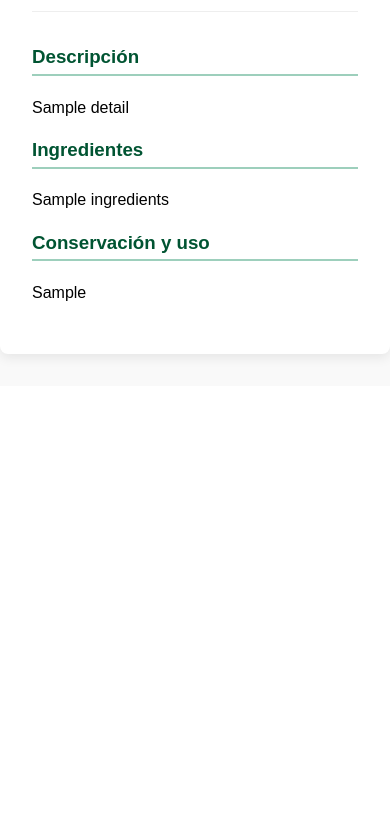
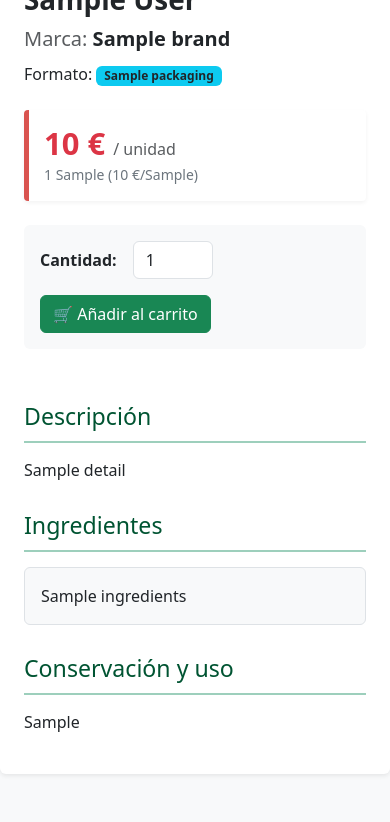
Before and after one commit to iflorido/FastAPI-Mercadona, a FastAPI app: template templates/producto.html in a window 390 px wide. Shown: the part 522-1344 px from the top of the page. Before the commit the page ends 882 px from the top, so only its background shows below. Run offline with FastAPI, Linux system fonts and the light colour scheme; the template is opened without the code that fills it: most values are stand-ins (such as "Sample title", 1, 10 or a date in 2020).

Commit message:
Modificamos el producto.html para ver si se actualiza en el VPS

```diff
--- a/templates/producto.html
+++ b/templates/producto.html
@@ -2,65 +2,111 @@
 <html lang="es">
 <head>
     <meta charset="UTF-8">
+    <meta name="viewport" content="width=device-width, initial-scale=1.0">
     <title>{{ product.display_name }}</title>
+    <link href="https://cdn.jsdelivr.net/npm/bootstrap@5.3.2/dist/css/bootstrap.min.css" rel="stylesheet">
     <style>
-        body { font-family: sans-serif; margin: 0; background-color: #f9f9f9; }
-        .container { max-width: 1000px; margin: 2em auto; background: white; padding: 2em; border-radius: 8px; box-shadow: 0 4px 12px rgba(0,0,0,0.08); }
-        .product-header { display: grid; grid-template-columns: 1fr 1fr; gap: 2em; align-items: start; }
-        .product-image img { width: 100%; border-radius: 8px; border: 1px solid #eee; }
-        .product-info h1 { margin-top: 0; color: #333; }
-        .product-info .brand { font-size: 1.2em; color: #666; margin-bottom: 1em; }
-        .price-box { background: #fdf2f2; border: 1px solid #f9d6d6; padding: 1em; border-radius: 8px; margin: 1em 0; }
-        .price-box .unit-price { font-size: 2em; font-weight: bold; color: #d9534f; }
-        .price-box .ref-price { color: #555; }
-        .product-details { margin-top: 2em; border-top: 1px solid #eee; padding-top: 1em; }
-        .product-details h3 { color: #005432; border-bottom: 2px solid #9dcfbc; padding-bottom: 0.3em; }
-        .product-details p { white-space: pre-wrap; line-height: 1.6; }
-        a.back-link { display: inline-block; margin-bottom: 1em; color: #007BFF; text-decoration: none; }
-        a.back-link:hover { text-decoration: underline; }
+        body { background-color: #f8f9fa; }
+        .product-img {
+            max-width: 100%;
+            border-radius: 8px;
+            box-shadow: 0 4px 6px rgba(0,0,0,0.1);
+        }
+        .price-container {
+            background-color: #fff;
+            border-left: 5px solid #d9534f; /* Color rojo tipo oferta */
+            padding: 15px;
+            border-radius: 4px;
+            box-shadow: 0 2px 4px rgba(0,0,0,0.05);
+        }
+        .section-title {
+            color: #005432; /* Verde oscuro tipo Mercadona */
+            border-bottom: 2px solid #9dcfbc;
+            padding-bottom: 10px;
+            margin-top: 30px;
+            margin-bottom: 15px;
+        }
     </style>
 </head>
 <body>
-     {% include 'buscar.html' %}
-    <div class="container">
-        <a href="javascript:history.back()" class="back-link">&larr; Volver</a>
-        <a href="/" class="back-link">🏠 Inicio</a>
-        <div class="product-header">
-            <div class="product-image">
+
+    <div class="container mt-3">
+        {% include 'buscar.html' %}
+    </div>
+
+    <div class="container my-5 bg-white p-4 rounded shadow-sm">
+        <div class="d-flex justify-content-between mb-4">
+            <a href="javascript:history.back()" class="btn btn-outline-secondary btn-sm">&larr; Volver</a>
+            <a href="/" class="btn btn-outline-primary btn-sm">🏠 Inicio</a>
+        </div>
+
+        <div class="row">
+            <div class="col-md-5 text-center mb-4 mb-md-0">
                 {% if product.photos %}
-                <img src="{{ product.photos[0].regular }}" alt="Imagen de {{ product.display_name }}">
+                <img src="{{ product.photos[0].regular }}" alt="Imagen de {{ product.display_name }}" class="product-img img-fluid">
+                {% else %}
+                <div class="alert alert-secondary">Sin imagen disponible</div>
                 {% endif %}
             </div>
 
-            <div class="product-info">
-                <h1>{{ product.display_name }}</h1>
-                <p class="brand">Marca: <strong>{{ product.brand }}</strong></p>
-                <p>Formato: {{ product.packaging }}</p>
+            <div class="col-md-7">
+                <h1 class="display-6 fw-bold text-dark">{{ product.display_name }}</h1>
 
-                <div class="price-box">
-                    <span class="unit-price">{{ product.price_instructions.unit_price }} €</span>
-                    <span class="ref-price">
-                        / {{ product.price_instructions.unit_size }} {{ product.price_instructions.size_format }}
+                <p class="text-muted fs-5 mb-2">Marca: <span class="fw-bold text-dark">{{ product.brand }}</span></p>
+                <p class="mb-4">Formato: <span class="badge bg-info text-dark">{{ product.packaging }}</span></p>
+
+                <div class="price-container mb-4">
+                    <div class="d-flex align-items-baseline">
+                        <span class="display-5 fw-bold text-danger me-2">{{ product.price_instructions.unit_price }} €</span>
+                        <span class="text-muted">/ unidad</span>
+                    </div>
+                    <small class="text-secondary">
+                        {{ product.price_instructions.unit_size }} {{ product.price_instructions.size_format }}
                         ({{ product.price_instructions.reference_price }} €/{{ product.price_instructions.reference_format }})
-                    </span>
+                    </small>
                 </div>
+
+                <div class="card bg-light border-0">
+                    <div class="card-body">
+                        <form onsubmit="event.preventDefault(); alert('Funcionalidad de carrito próximamente');" class="row g-3 align-items-center">
+                            <div class="col-auto">
+                                <label for="cantidad" class="col-form-label fw-bold">Cantidad:</label>
+                            </div>
+                            <div class="col-auto">
+                                <input type="number" id="cantidad" class="form-control" value="1" min="1" max="50" style="width: 80px;">
+                            </div>
+                            <div class="col-auto">
+                                <button type="submit" class="btn btn-success w-100">
+                                    🛒 Añadir al carrito
+                                </button>
+                            </div>
+                        </form>
+                    </div>
+                </div>
+
             </div>
         </div>
 
-        <div class="product-details">
-            <h3>Descripción</h3>
-            <p>{{ product.details.legal_name }}</p>
+        <div class="row mt-4">
+            <div class="col-12">
+                <h3 class="section-title">Descripción</h3>
+                <p class="lead fs-6">{{ product.details.legal_name }}</p>
 
-            {% if product.nutrition_information.ingredients %}
-            <h3>Ingredientes</h3>
-            <p>{{ product.nutrition_information.ingredients | safe }}</p>
-            {% endif %}
+                {% if product.nutrition_information.ingredients %}
+                <h3 class="section-title">Ingredientes</h3>
+                <div class="p-3 bg-light rounded border">
+                    <p class="mb-0">{{ product.nutrition_information.ingredients | safe }}</p>
+                </div>
+                {% endif %}
 
-            {% if product.details.storage_instructions %}
-            <h3>Conservación y uso</h3>
-            <p>{{ product.details.storage_instructions }}</p>
-            {% endif %}
+                {% if product.details.storage_instructions %}
+                <h3 class="section-title">Conservación y uso</h3>
+                <p>{{ product.details.storage_instructions }}</p>
+                {% endif %}
+            </div>
         </div>
     </div>
+
+    <script src="https://cdn.jsdelivr.net/npm/bootstrap@5.3.2/dist/js/bootstrap.bundle.min.js"></script>
 </body>
 </html>
```
